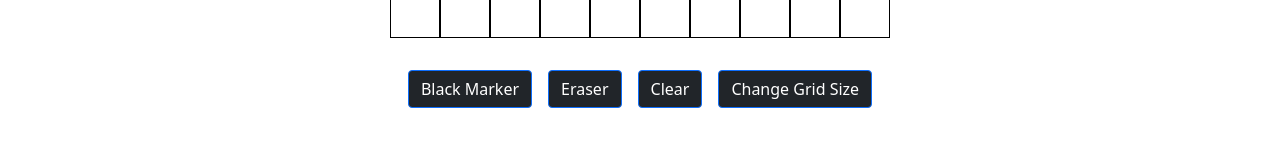
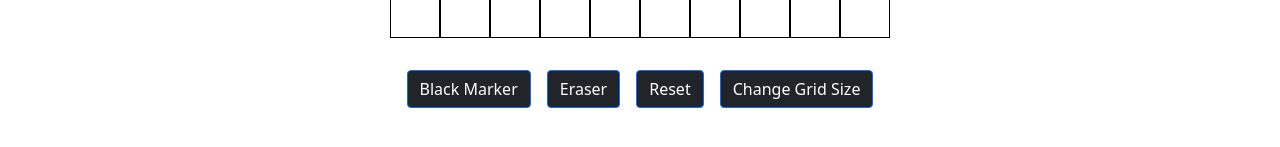
Before and after one commit to jipark92/react-etch-a-sketch, a React (Create React App) app: page / in a window 1280 px wide. Shown: the part 633-780 px from the top of the page. Built offline with nearby package versions, Linux system fonts and the light colour scheme.

Commit message:
fix reset button function

```diff
--- a/src/components/Sketch.js
+++ b/src/components/Sketch.js
@@ -3,20 +3,19 @@ import 'bootstrap/dist/css/bootstrap.min.css';
 import {useState} from 'react'
 
 export default function Sketch() {
-
+    //div/grid storage
     let gridArrays = []
-
+    //black marker activate
     const [blackMarker, setBlackMarker] = useState(false)
-
-    const makeGrids = () => {
+    //create grids
+    const makeGrids = (rows,cols) => {
         //make # of divs and push it to array
-        for (let i=0;i<100;i++){
+        for (let i=0;i<rows*cols;i++){
             gridArrays.push(
                 <div
                     className='grids'
                     Style=""
                     onMouseOver={blackMarker? colorBlack: eraser}
-
                     >
                     {/* */}
                 </div>)
@@ -31,34 +30,50 @@ export default function Sketch() {
         })
         return showGrids
     }
-
-
+    //black marker functions
     const colorBlack = (e) => {
         e.target.style.backgroundColor="black"
     }
-
     const activateBlackMarker = () => {
         setBlackMarker(true)
     }
-
+    //eraser functions
     const eraser = (e) => {
         e.target.style.backgroundColor="white"
     }
-
     const activateEraser = () => {
         setBlackMarker(false)
+    }
+    //reset function
+    const reset = () => {
+        const grids = document.querySelectorAll('.grids')
+        grids.forEach(grid=>{
+            grid.style.backgroundColor="white"
+        })
+    }
+    //change grid size function
+    const changeGridSize = () => {
+
+        // let rows = prompt("Number of rows?")
+        // let cols = prompt("Number of columns?")
+
+        // makeGrids(rows,cols)
+
+        // console.log(grids)
+        // grids.style.gridTemplateColumns = `repeat(${cols}, 1fr)`
+        // grids.style.gridTemplateRows = `repeat(${rows}, 1fr)`
     }
 
     return (
         <div className='sketch-container'>
             <div className='grids-container'>
-                {makeGrids()}
+                {makeGrids(10,10)||changeGridSize}
             </div>
             <div className="btns-container">
                 <Button className='bg-dark' onClick={activateBlackMarker}>Black Marker</Button>
                 <Button className='bg-dark' onClick={activateEraser}>Eraser</Button>
-                <Button className='bg-dark' onClick={()=>window.location.reload()}>Clear</Button>
-                <Button className='bg-dark'>Change Grid Size</Button>
+                <Button className='bg-dark' onClick={reset}>Reset</Button>
+                <Button className='bg-dark' onClick={changeGridSize}>Change Grid Size</Button>
             </div>
         </div>
     )
```
